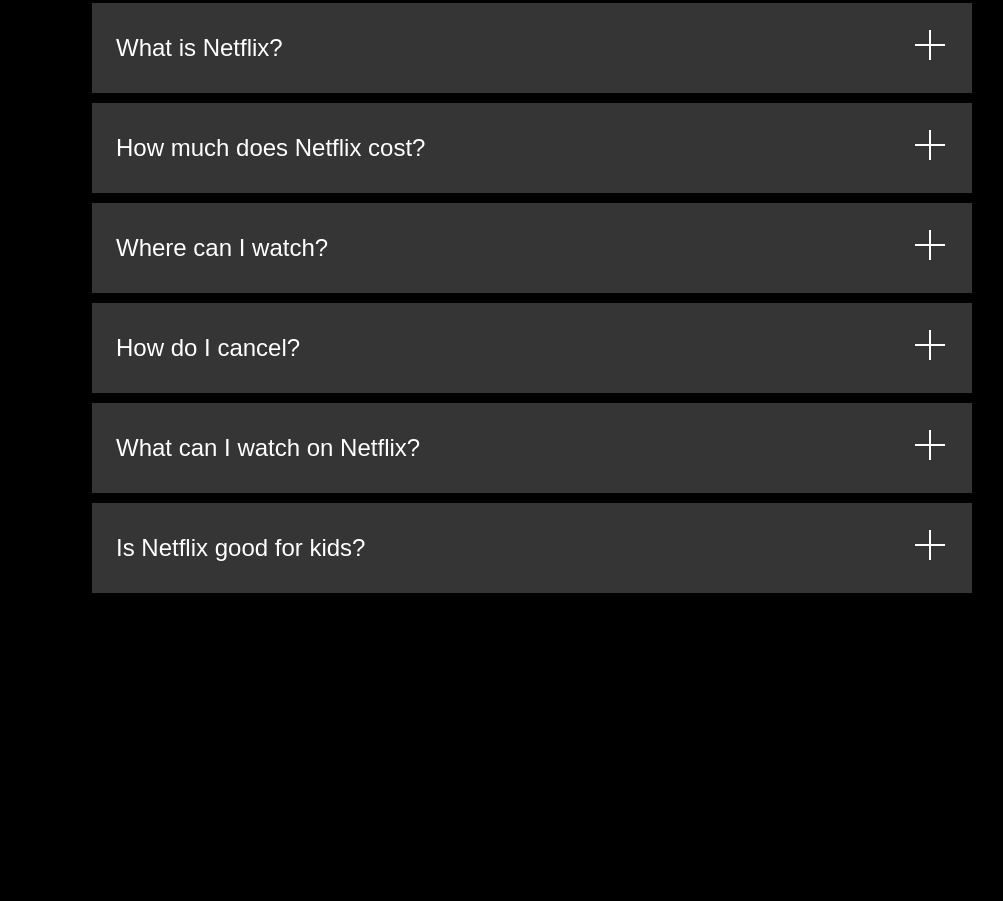
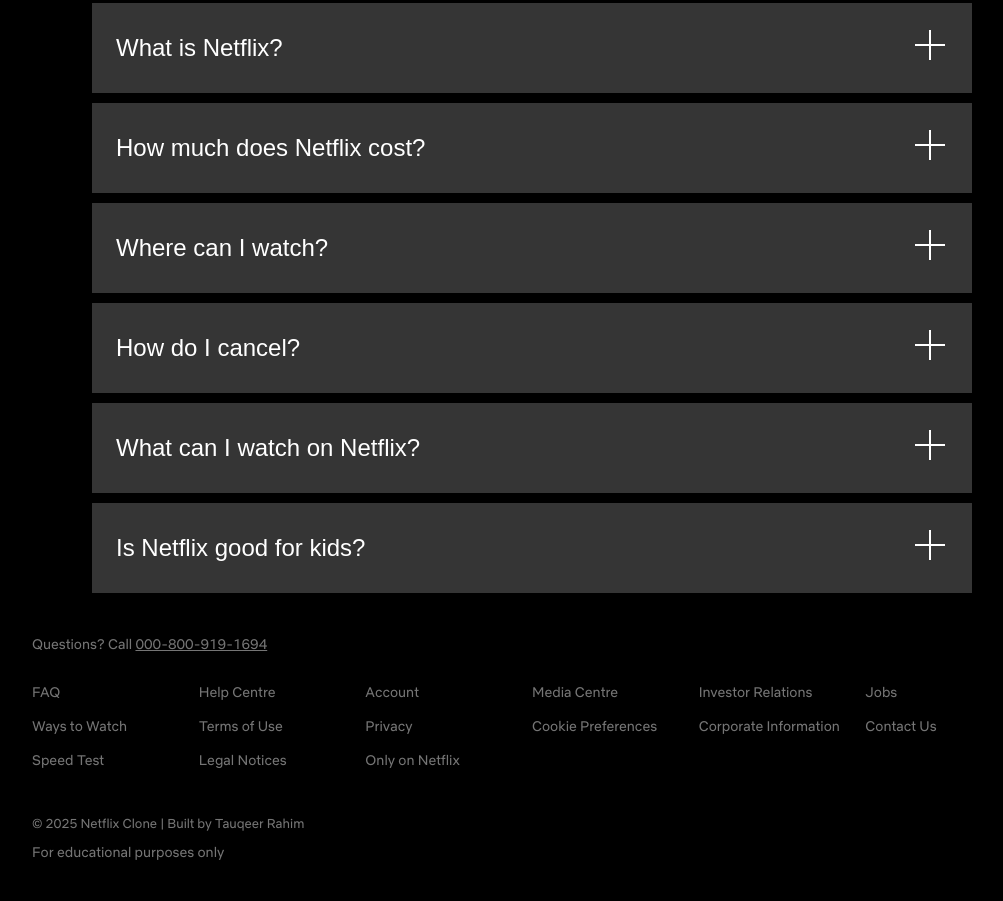
Before and after one commit to tauqeer-rahim03/Netflix-clone, a plain HTML site: page index.html in a window 1280 px wide. Shown: the part 1845-2746 px from the top of the page, without its empty margins (108-1111 px from the left). Before the commit the page ends 2440 px from the top, so only its background shows below. Drawn offline with Linux system fonts and the light colour scheme.

Commit message:
created and completed the footer section

```diff
--- a/index.html
+++ b/index.html
@@ -1290,6 +1290,38 @@
                 </div>
             </section>
         </main>
+        <!-- Footer -->
+        <footer class="footer">
+            <div class="footer-container">
+                <p class="footer-title">
+                    Questions? Call
+                    <a href="tel:000-800-919-1694">000-800-919-1694</a>
+                </p>
+                <div class="footer-links">
+                    <ul>
+                        <li><a href="#">FAQ</a></li>
+                        <li><a href="#">Help Centre</a></li>
+                        <li><a href="#">Account</a></li>
+                        <li><a href="#">Media Centre</a></li>
+                        <li><a href="#">Investor Relations</a></li>
+                        <li><a href="#">Jobs</a></li>
+                        <li><a href="#">Ways to Watch</a></li>
+                        <li><a href="#">Terms of Use</a></li>
+                        <li><a href="#">Privacy</a></li>
+                        <li><a href="#">Cookie Preferences</a></li>
+                        <li><a href="#">Corporate Information</a></li>
+                        <li><a href="#">Contact Us</a></li>
+                        <li><a href="#">Speed Test</a></li>
+                        <li><a href="#">Legal Notices</a></li>
+                        <li><a href="#">Only on Netflix</a></li>
+                    </ul>
+                </div>
+                <p class="footer-copy" style="margin-bottom: 12px">
+                    &copy; 2025 Netflix Clone | Built by Tauqeer Rahim
+                </p>
+                <p>For educational purposes only</p>
+            </div>
+        </footer>
     </body>
     <script src="script.js"></script>
 </html>
--- a/style.css
+++ b/style.css
@@ -408,3 +408,50 @@ header {
     font-size: 24px;
     font-weight: 400;
 }
+
+/* Footer section */
+
+.footer {
+    color: #757575;
+    padding: 40px 20px;
+    font-size: 14px;
+}
+
+.footer-container {
+    max-width: 1000px;
+    margin: auto;
+}
+
+.footer-title {
+    margin-bottom: 30px;
+}
+
+.footer-title a {
+    color: #757575;
+    text-decoration: underline;
+}
+
+.footer-links ul {
+    display: grid;
+    grid-template-columns: repeat(auto-fill, minmax(150px, 1fr));
+    list-style: none;
+    padding: 0;
+    margin: 0 0 30px;
+}
+
+.footer-links ul li {
+    margin-bottom: 16px;
+}
+
+.footer-links ul li a {
+    color: #757575;
+    text-decoration: none;
+}
+
+.footer-links ul li a:hover {
+    text-decoration: underline;
+}
+
+.footer-copy {
+    font-size: 13px;
+}
```
